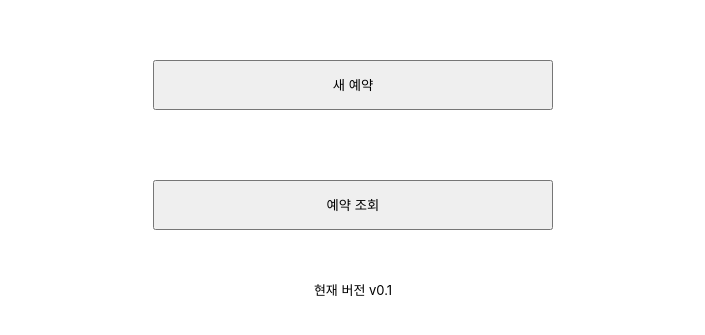
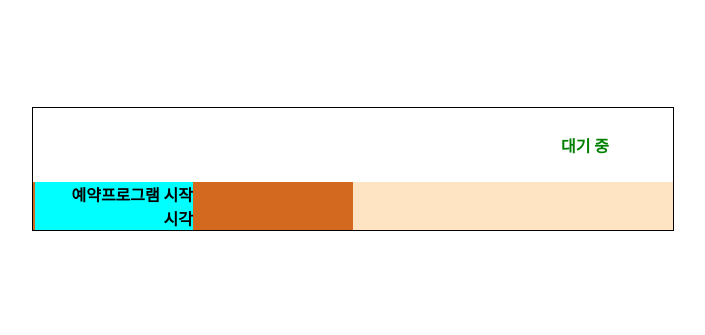
Before and after one commit to KOREAparksh/TennisKing, a React (Create React App) app in the folder front/: page / in a window 1280 px wide. Shown: the part 231-566 px from the top of the page, without its empty margins (287-992 px from the left). Built offline with nearby package versions, Linux system fonts and the light colour scheme.

Commit message:
Feat: 예약조회사이트 list tile 구현

```diff
--- a/front/src/App.js
+++ b/front/src/App.js
@@ -1,4 +1,5 @@
 import './App.css';
+import List from './pages/list/List';
 import Login from './pages/login/Login';
 import Main from './pages/main/Main';
 import Reservation from './pages/reservations/Reservation';
@@ -7,7 +8,8 @@ function App() {
 	return (
 		//<Reservation/>
 		//<Login/>
-		<Main/>
+		//<Main/>
+		<List/>
 	);
 }
 
--- /dev/null
+++ b/front/src/pages/list/List.css
@@ -0,0 +1,49 @@
+#Container{
+	margin: auto;
+}
+
+.ListTile{
+	width: 50%;
+	border: 1px solid black;
+}
+
+.StateContainer{
+	width: 90%;
+	text-align: right;
+	font-weight: bold;
+}
+
+#ContentsContainer{
+	background-color: bisque;
+}
+
+.Contents{
+	width: 50%;
+	background-color: chocolate;
+}
+
+.Title{
+	width: 100%;
+	font-weight: bold;
+	background-color: aqua;
+	text-align: left;
+	padding-left: 30px;
+}
+
+.Green{
+	color: green;
+}
+.Blue{
+	color: blue;
+}
+.Red{
+	color: red;
+}
+
+.Margin25{
+	height: 25px;
+}
+
+.Margin50{
+	height: 50px;
+}
--- /dev/null
+++ b/front/src/pages/list/List.js
@@ -0,0 +1,27 @@
+import {useState} from "react";
+import './List.css'
+
+function List()
+{
+	const [stateList, setStateList] = useState([0, 2]);
+	const stateStringList = ["대기 중", "취소", "완료"];
+	const stateColor = ["Green", "Red", "Blue"];
+
+	return (
+		<div id="Container">
+			<div className="ListTile">
+				<div className="Margin25"/>
+				<div className={'StateContainer ' + stateColor[stateList[0]]}>{stateStringList[stateList[0]]}</div>
+				<div className="Margin25"/>
+				<div id="ContentsContainer">
+					<div className="Contents">
+						<span className="Title">예약프로그램 시작 시각</span>
+						<span className="Title"></span>
+					</div>
+				</div>
+			</div>
+		</div>
+	);
+}
+
+export default List;
--- a/front/src/pages/main/Main.js
+++ b/front/src/pages/main/Main.js
@@ -1,4 +1,3 @@
-import {useState} from "react";
 import './Main.css'
 
 function Main()
```
